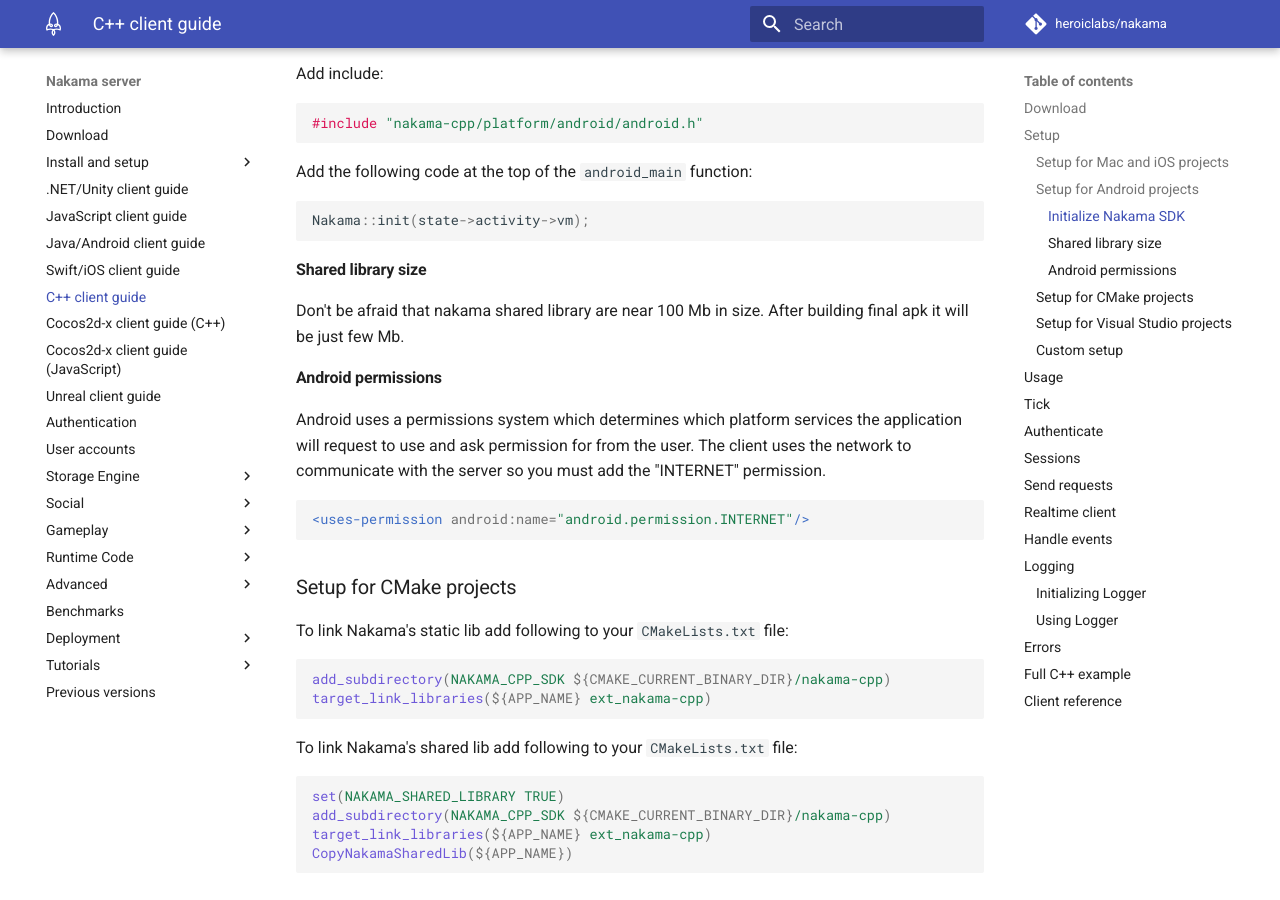
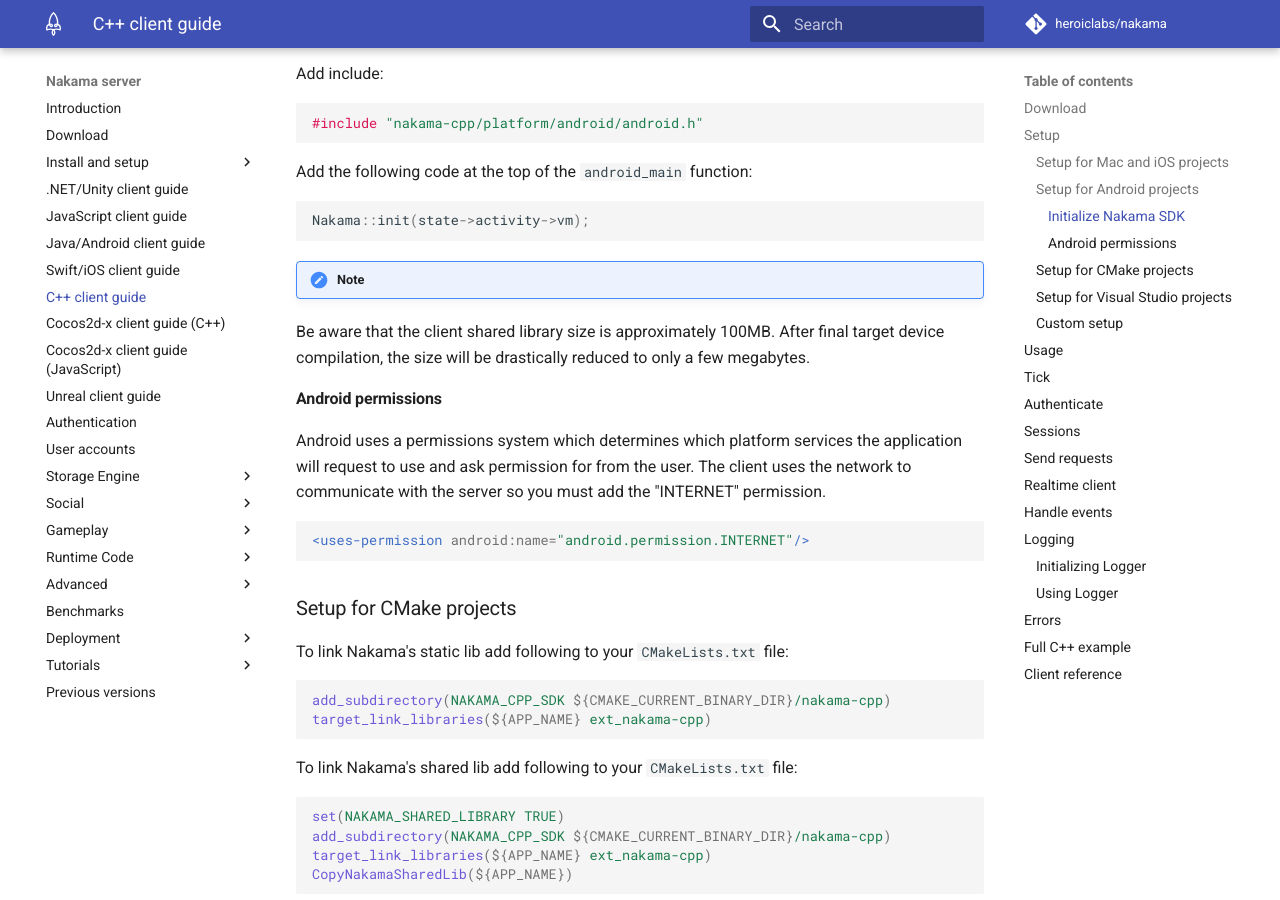
Before and after one commit to heroiclabs/nakama-docs, an MkDocs documentation site: the page built from docs/cpp-client-guide.md, in a window 1280 px wide and 900 px high, scrolled down 1407 px. Built offline with MkDocs 1.6.1 and Material for MkDocs 9.7.7, drawn with Linux system fonts in a browser that asks for light colours; comment, search, counter and statistics services are not loaded; old or Windows-style settings are respelled for this version of MkDocs.

Commit message:
update note about lib size

````diff
--- a/docs/cpp-client-guide.md
+++ b/docs/cpp-client-guide.md
@@ -60,9 +60,8 @@
 Nakama::init(state->activity->vm);
 ```
 
-#### Shared library size
-
-Don't be afraid that nakama shared library are near 100 Mb in size. After building final apk it will be just few Mb.
+!!! Note
+Be aware that the client shared library size is approximately 100MB. After final target device compilation, the size will be drastically reduced to only a few megabytes.
 
 #### Android permissions
 
````
